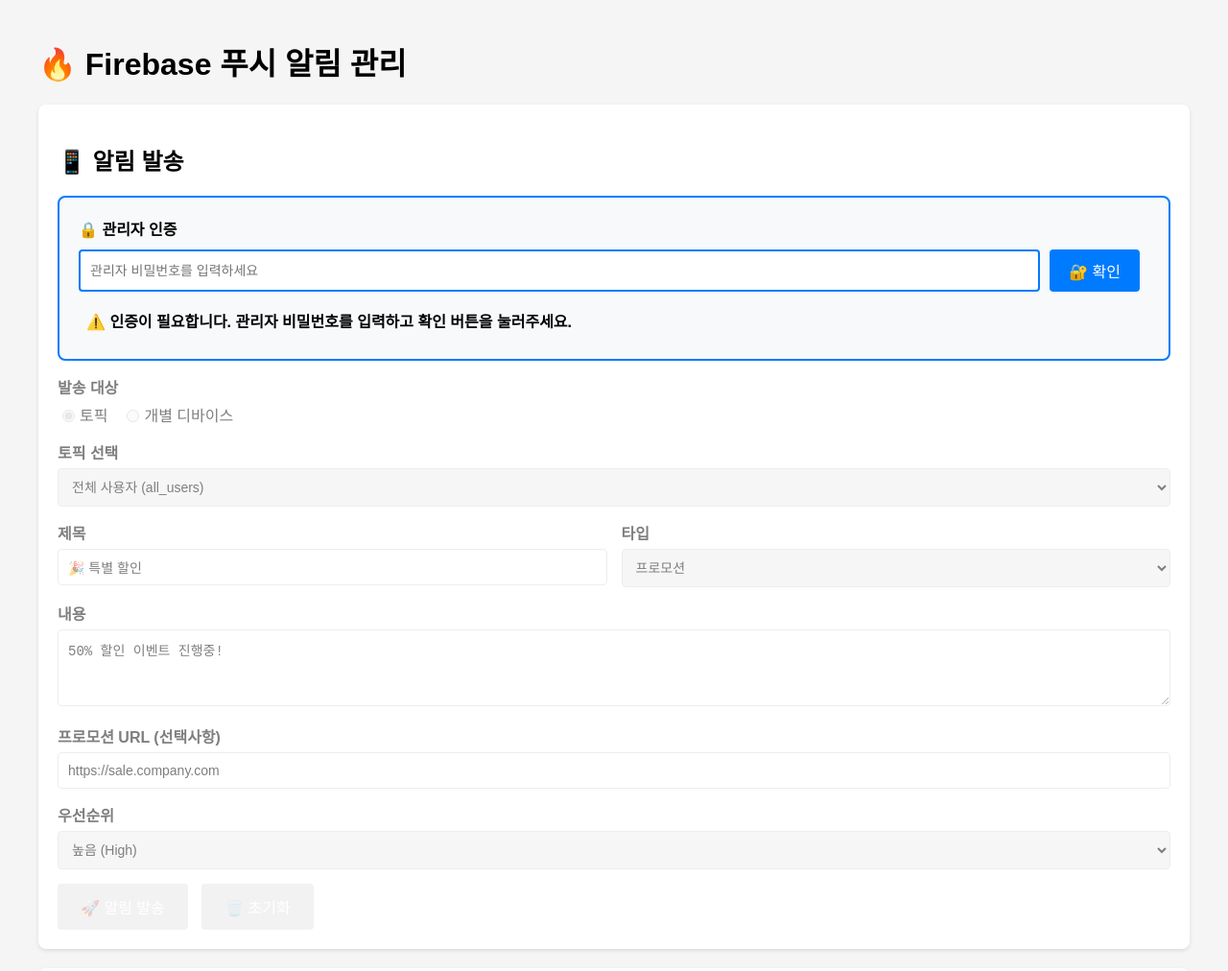
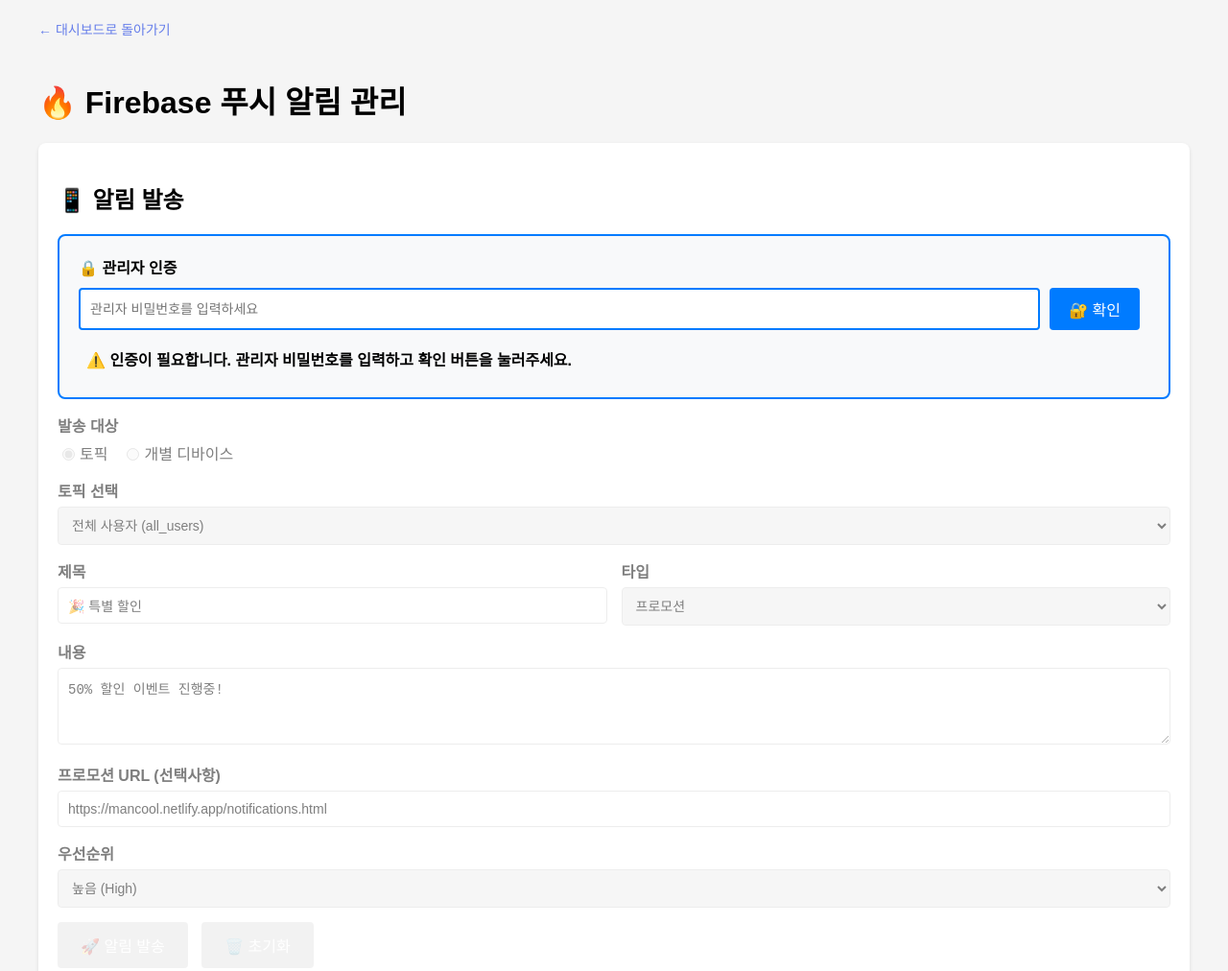
Before and after one commit to stereomen/supabase_mcp_project, a website: page netlify-admin/firebase-notification.html in a window 1280 px wide. Shown: the top 1012 px of the page at 96% size. Drawn offline with Linux system fonts and the light colour scheme.

Commit message:
feat: Add back button and update default notification URL
- Add back to dashboard button on firebase-notification.html
- Add back to dashboard button on firebase-remote-config.html
- Change default promotion URL to notification center page
- Update clearForm() to use new default URL

```diff
--- a/netlify-admin/firebase-notification.html
+++ b/netlify-admin/firebase-notification.html
@@ -28,9 +28,24 @@
         .radio-group { display: flex; gap: 15px; margin-top: 5px; }
         .radio-group label { display: flex; align-items: center; font-weight: normal; margin-bottom: 0; }
         .radio-group input[type="radio"] { width: auto; margin-right: 5px; }
+        .back-button {
+            display: inline-flex;
+            align-items: center;
+            gap: 8px;
+            color: #667eea;
+            text-decoration: none;
+            font-weight: 500;
+            margin-bottom: 20px;
+            transition: gap 0.2s;
+            font-size: 14px;
+        }
+        .back-button:hover {
+            gap: 12px;
+        }
     </style>
 </head>
 <body>
+    <a href="/" class="back-button">← 대시보드로 돌아가기</a>
     <h1>🔥 Firebase 푸시 알림 관리</h1>
     <div class="container">
         <h2>📱 알림 발송</h2>
@@ -88,7 +103,7 @@
         </div>
         <div class="form-group">
             <label for="promotionUrl">프로모션 URL (선택사항)</label>
-            <input type="url" id="promotionUrl" placeholder="https://sale.company.com" value="https://sale.company.com">
+            <input type="url" id="promotionUrl" placeholder="https://mancool.netlify.app/notifications.html" value="https://mancool.netlify.app/notifications.html">
         </div>
         <div class="form-group">
             <label for="priority">우선순위</label>
@@ -291,7 +306,7 @@
         function clearForm() {
             document.getElementById('title').value = '🎉 특별 할인';
             document.getElementById('body').value = '50% 할인 이벤트 진행중!';
-            document.getElementById('promotionUrl').value = 'https://sale.company.com';
+            document.getElementById('promotionUrl').value = 'https://mancool.netlify.app/notifications.html';
             document.getElementById('token').value = '';
             document.querySelector('input[value="topic"]').checked = true;
             document.getElementById('topicGroup').style.display = 'block';
```
Also changed, not shown: netlify-admin/firebase-remote-config.html (+15 -0 lines).
